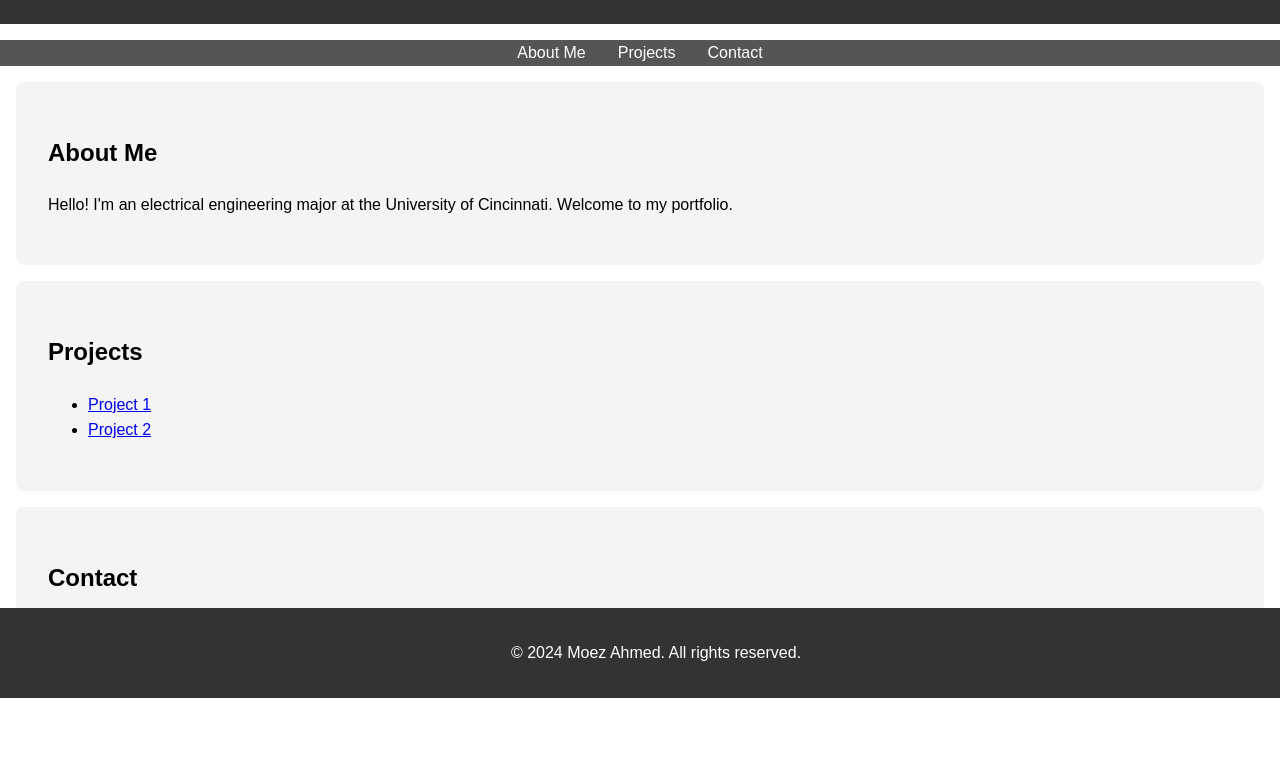
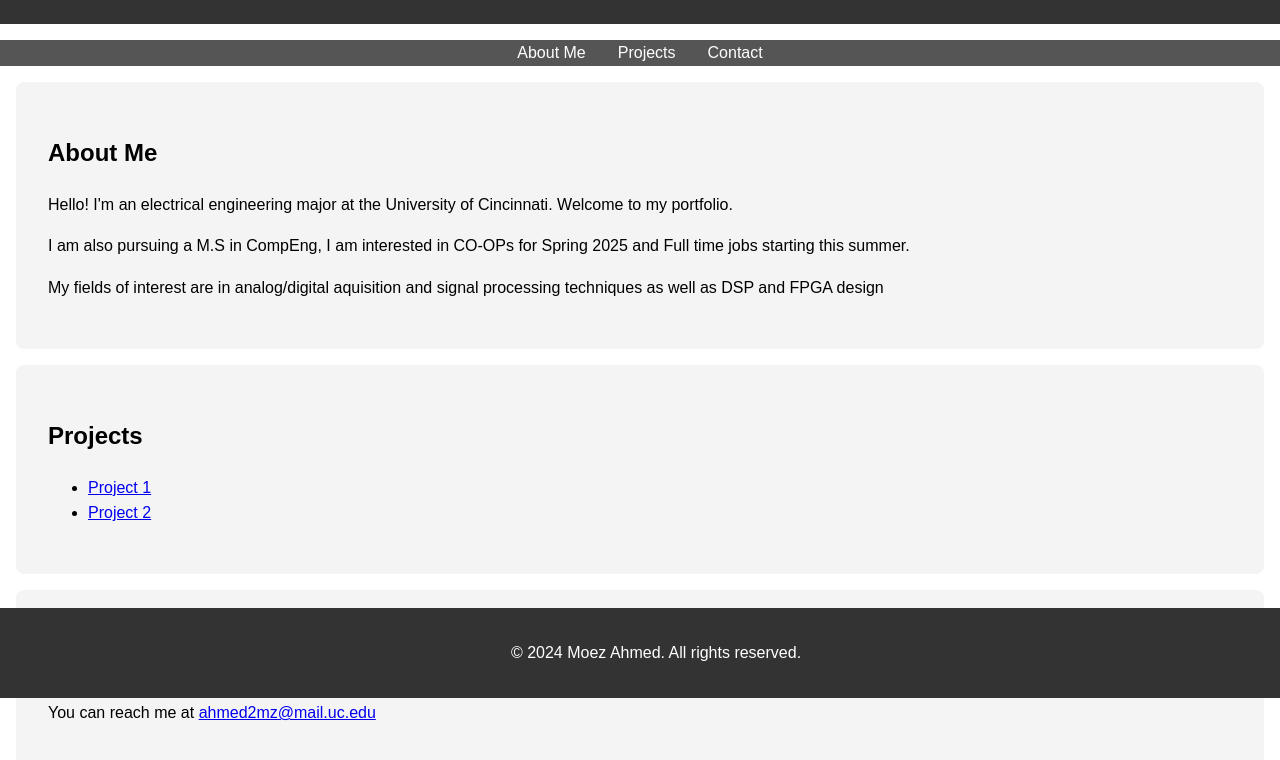
Before and after one commit to Moez-Ahmed/Moez-Ahmed.github.io, a plain HTML site: page index.html in a window 1280 px wide. Shown: the part 102-862 px from the top of the page. Before the commit the page ends 809 px from the top, so only its background shows below. Drawn offline with Linux system fonts and the light colour scheme.

Commit message:
Modified my own about me

```diff
--- a/index.html
+++ b/index.html
@@ -20,6 +20,8 @@
     <section id="about">
         <h2>About Me</h2>
         <p>Hello! I'm an electrical engineering major at the University of Cincinnati. Welcome to my portfolio.</p>
+        <p>I am also pursuing a M.S in CompEng, I am interested in CO-OPs for Spring 2025 and Full time jobs starting this summer.</p>
+        <p>My fields of interest are in analog/digital aquisition and signal processing techniques as well as DSP and FPGA design</p>
     </section>
     <section id="projects">
         <h2>Projects</h2>
```
